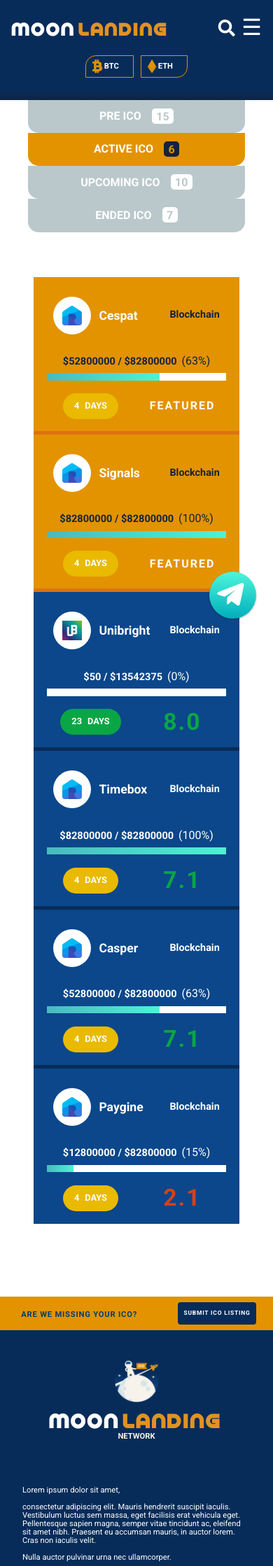
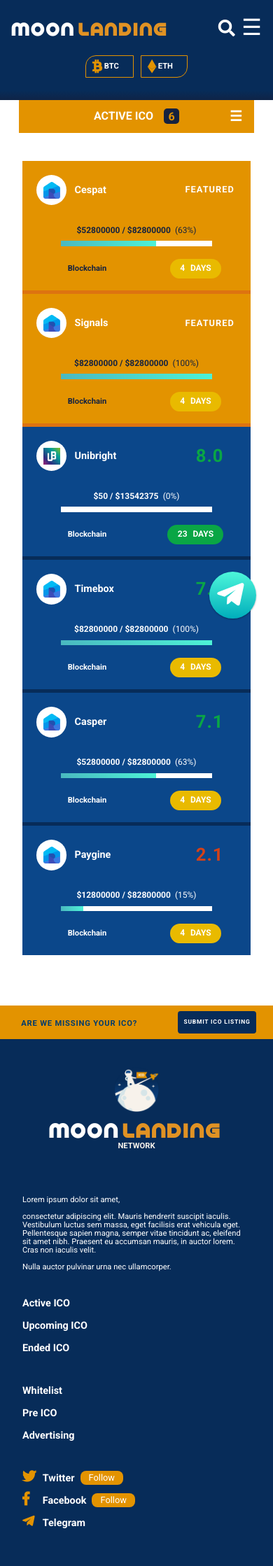
Before and after one commit to moonlandingnetwork/moonlandingnetwork.github.io, a Jekyll site: the page built from activeico.html, in a window 390 px wide. Shown: the top 2238 px of the page at 70% size. Built offline with Jekyll 4.4.1, drawn with Linux system fonts in a browser that asks for light colours; cached includes are drawn as plain includes; nearby versions of some CDN libraries; comment, search, counter and statistics services are not loaded.

Commit message:
ICO Table Mobile Layout Revision

```diff
--- a/css/style.css
+++ b/css/style.css
@@ -2864,8 +2864,33 @@ footer{
         padding: 0.7rem;
     }
     /*ICO Table */
+    .ico-table{
+        margin: 2.5rem 1rem 2rem;
+    }
+    .ico-nav{
+        margin:  0 0.7rem;
+    }
     .ico-nav ul{
         flex-direction: column;
+    }
+    .ico-nav li{
+        border-radius: 0;
+        display: none;
+    }
+
+    .ico-nav li.active{
+        order: -1;
+        position: relative;
+        display: block;
+
+    }
+    .ico-nav li.active::after{
+        content: "☰";
+        font-size: 1.25rem;
+        position: absolute;
+        right: 5%;
+        top: 25%;
+
     }
     .ico-table thead{
         display: none;
@@ -2874,22 +2899,62 @@ footer{
         height: auto;
         -ms-flex-wrap: wrap;
         flex-wrap: wrap;
-        padding: 1rem;
+        padding: 0.5rem 0.5rem 1rem 0.5rem;
+    }
+    .ico-project-name{
+        order: 1;
+    }
+    .ico-project-name h5{
+        font-size: 0.9rem;
     }
     .ico-project-name p{
         display: none;
     }
     .ico-table-title-image{
         margin: 0.7rem;
+        height: 32px;
+        width: 32px;
+        padding: 0.35rem;
+    }
+    .ico-table-title-image img{
+        height: 24px;
+        width: 24px;
     }
     .ico-moonability{
-        order: 5 !important;
+        order: 2 !important;
+        letter-spacing: 1px;
+        font-size: 0.8rem;
+    }
+    .ico-moonability.number{
+        font-size: 1.6rem;
+    }
+    .ico-category{
+        font-size: 0.7rem !important;
+        order: 4;
     }
     .ico-fund-raised{
         margin: 0.5rem 0 1rem;
         -webkit-box-flex: 1 !important;
         -ms-flex: 1 1 100% !important;
             flex: 1 1 100% !important;
+        order: 3;
+    }
+    .ico-fund-raised h5{
+        font-size: 0.75rem;
+    }
+    .ico-fund-raised h5 span{
+        font-size: 0.75rem;
+    }
+    .ico-fund-progress{
+        height: 7.5px;
+        width: 13.5rem;
+    }
+    .ico-ends-in{
+        order: 5;
+    }
+    .ico-ends-in button{
+        font-size: 0.75rem !important;
+        padding: 0.45rem 0.9rem !important;
     }
     .ico-social-media{
         display: none !important;
```
